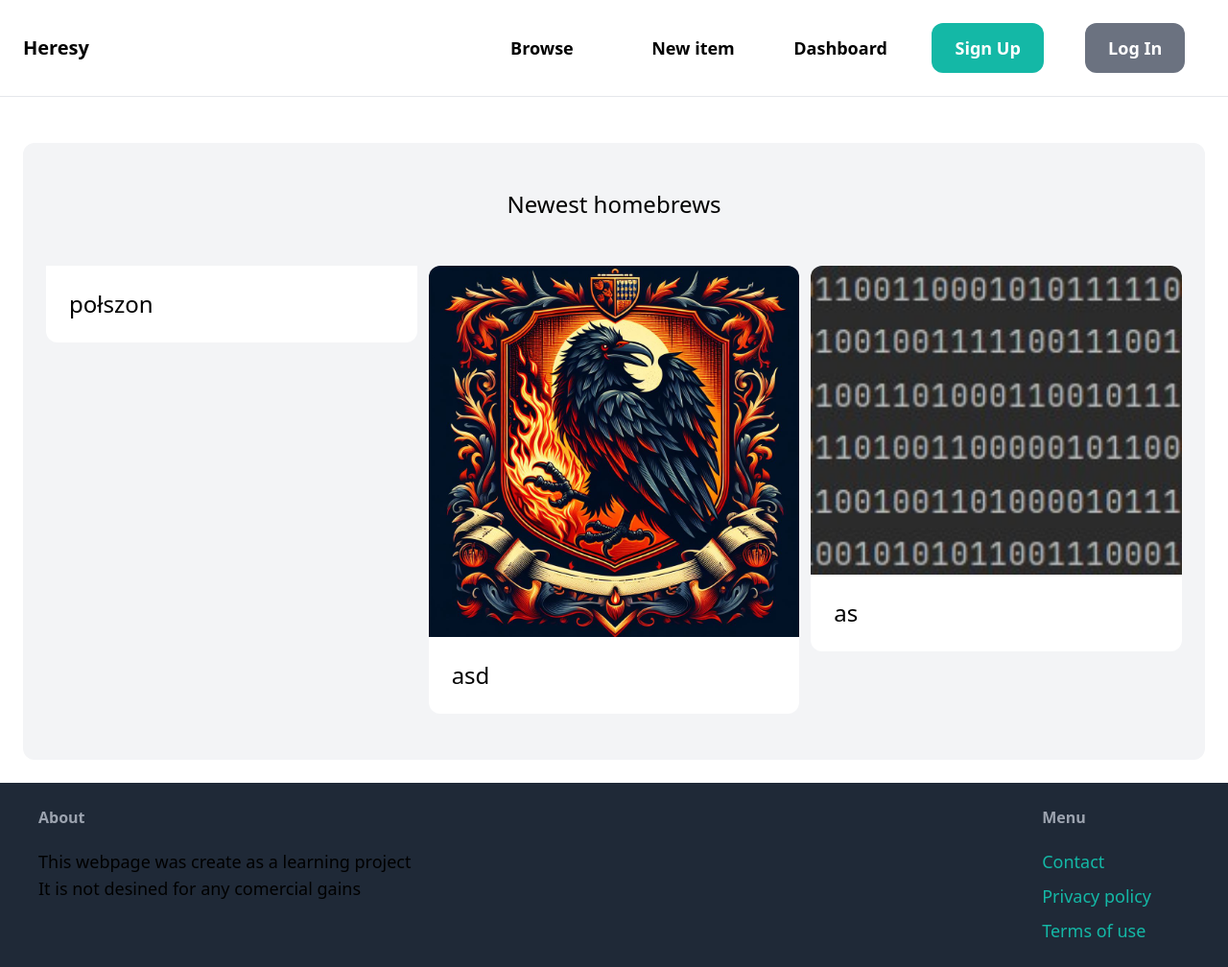
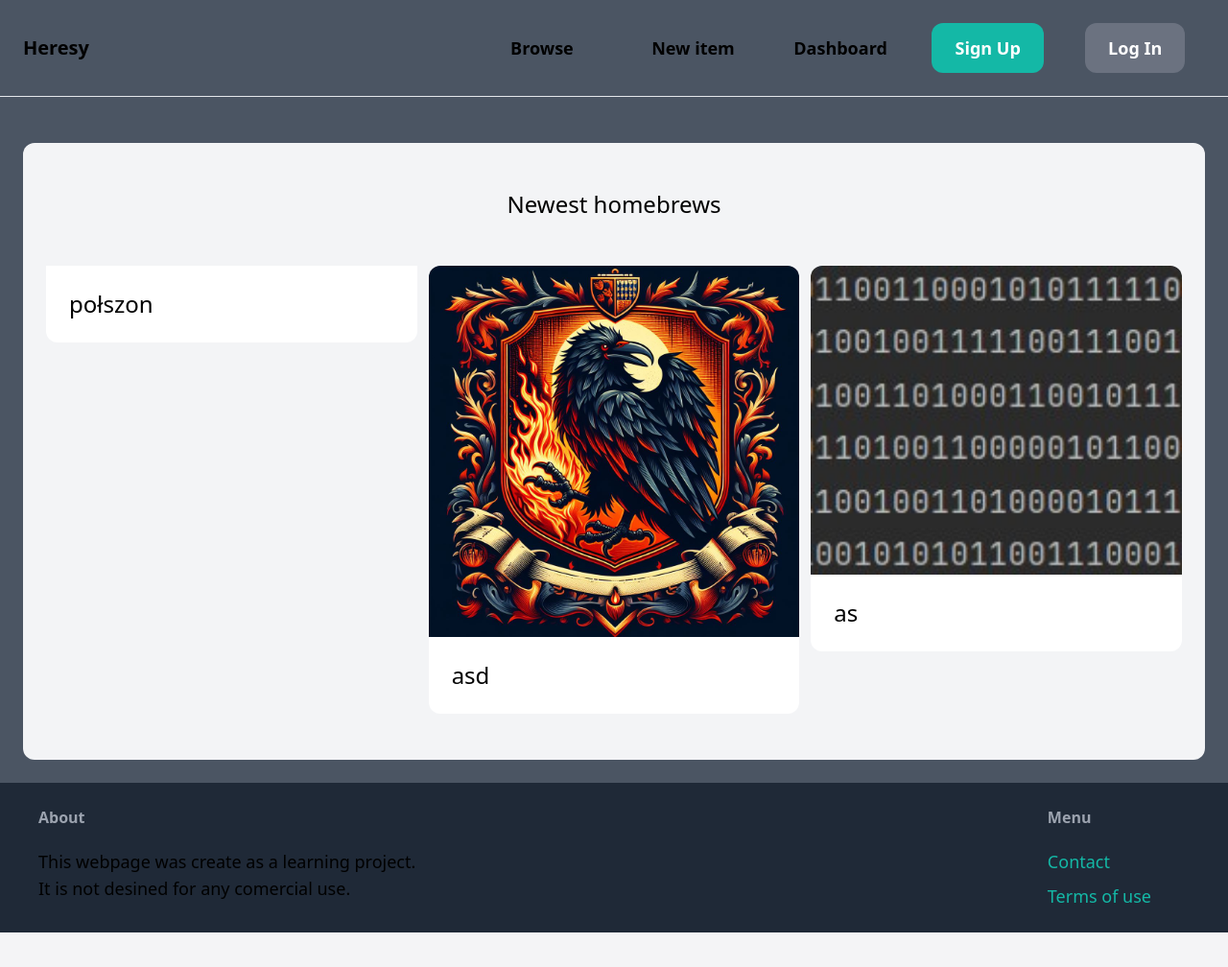
Before and after one commit to Hikkof/Django, a Django app: page / in a window 1280 px wide. Shown: the whole page at 96% size. After the commit the page ends 972 px from the top, so only its background shows below. Run offline with Django 5.2, Linux system fonts and the light colour scheme; data comes from the database, SQL or seed files in the repository; some libraries are stand-ins or nearby versions.

Commit message:
Update base.html

```diff
--- a/core/templates/core/base.html
+++ b/core/templates/core/base.html
@@ -7,13 +7,11 @@
   <script src="https://cdn.tailwindcss.com"></script>
   <title>{% block title %} {% endblock %} | Heresy</title>
 </head>
-<body>
+<body class="bg-gray-600">
   <nav class="px-6 py-6 flex justify-between items-center border-b border-gray-200">
     <a href="/" class="text-xl font-semibold"> Heresy </a>
     <div class="space-x-2 grid grid-cols-5 justify-items-center">
       <a href="{% url 'homebrew:browse' %}" class="px-6 py-3 text-lg font-semibold hover:text-gray-500"> Browse
-
-      <!--jebac zrob strone przejsciowa?-->
       <a href="{% url 'homebrew:select' %}" class="px-6 py-3 text-lg font-semibold hover:text-gray-500"> New item </a>
       <a href="#" class="px-6 py-3 text-lg font-semibold hover:text-gray-500"> Dashboard </a>
       {% if request.user.is_authenticated %}
@@ -38,8 +36,8 @@
       <h3 class="mb-5 font-semibold text-gray-400"> About </h3>
 
       <p class="text-lg text-grey-500">
-        This webpage was create as a learning project<br>
-        It is not desined for any comercial gains
+        This webpage was create as a learning project.<br>
+        It is not desined for any comercial use.
       </p>
     </div>
     <div class="w1/3 pr-20">
@@ -47,8 +45,8 @@
 
       <ul class="space-y-2">
         <li><a href="{% url 'core:contact' %}" class="text-lg text-teal-500 hover:text-teal-700"> Contact </a> </li>
-        <li><a href="#" class="text-lg text-teal-500 hover:text-teal-700"> Privacy policy </a> </li>
-        <li><a href="#" class="text-lg text-teal-500 hover:text-teal-700"> Terms of use </a> </li>
+        <!--<li><a href="#" class="text-lg text-teal-500 hover:text-teal-700"> Privacy policy </a> </li>-->
+        <li><a href="{% url 'core:terms_of_use' %}" class="text-lg text-teal-500 hover:text-teal-700"> Terms of use </a> </li>
       </ul>
     </div>
   </footer>
```
